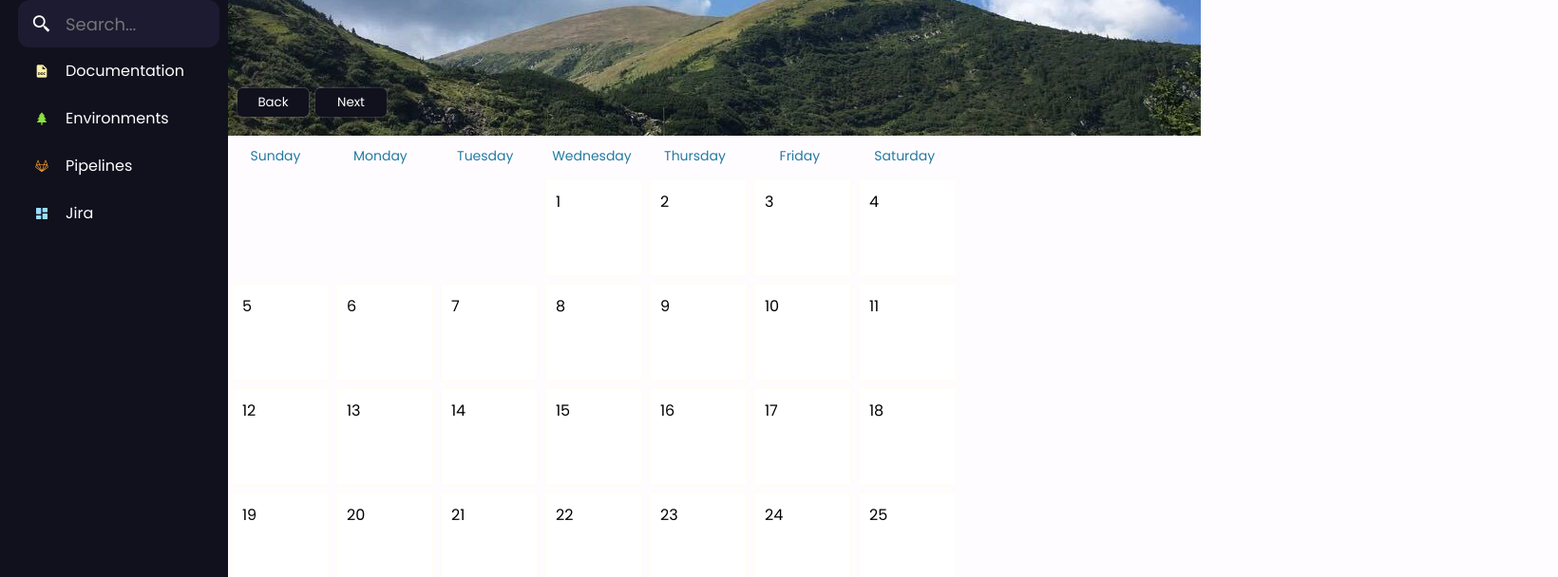
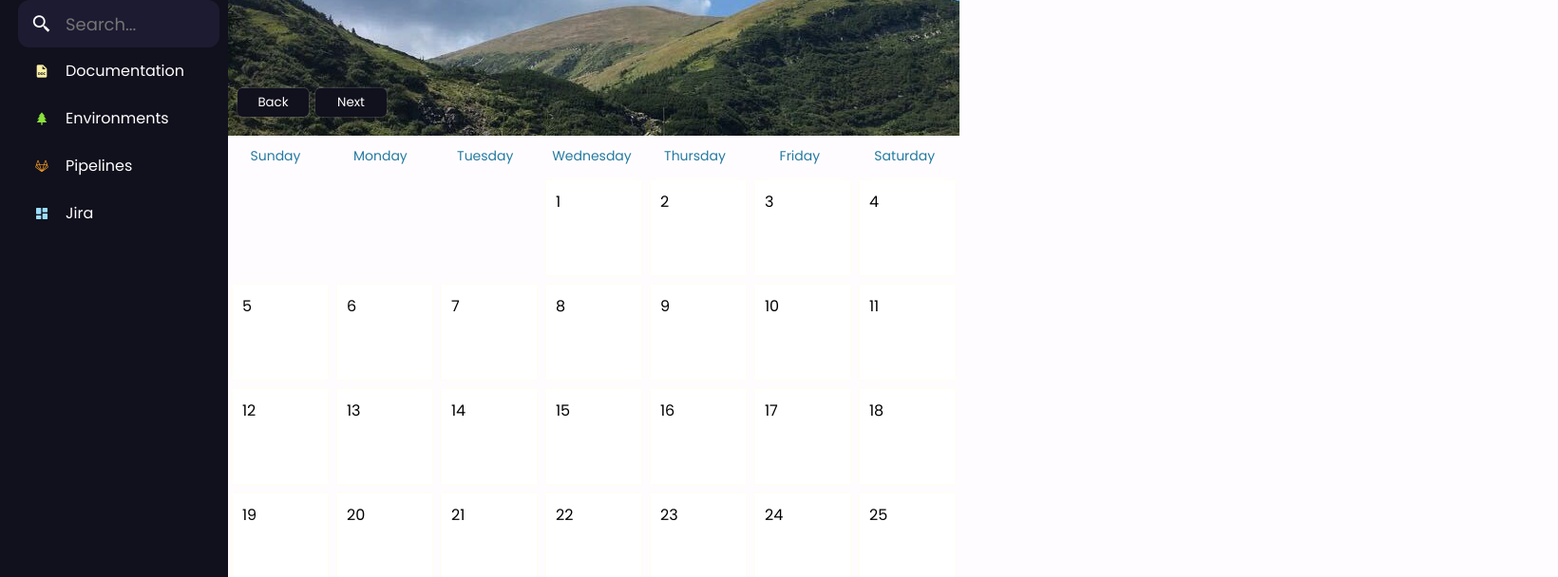
Before and after one commit to arodrig1987/qa-automation-dashboard, a plain HTML site: page index.html in a window 1280 px wide. Shown: the part 76-684 px from the top of the page at 95% size, 1640 px wide, since content can reach past the window. Drawn offline with nearby package versions, Linux system fonts and the light colour scheme; grey boxes are pictures that could not be loaded.

Commit message:
Reduce header width
Reduce header width from 1400 to 770 pixels to better fit calendar

```diff
--- a/style.css
+++ b/style.css
@@ -269,7 +269,7 @@ button {
   display: flex;
   justify-content: space-between;
   height: 220px;
-  width: 1400px;
+  width: 770px;
   background-repeat: no-repeat;
 }
 
```
